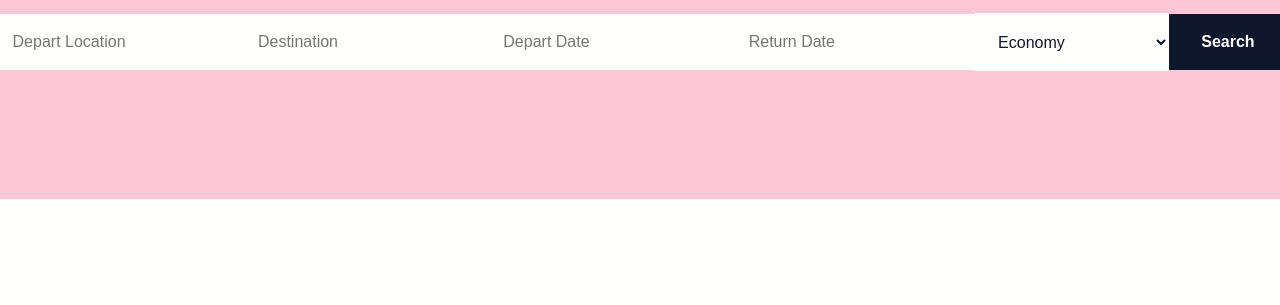
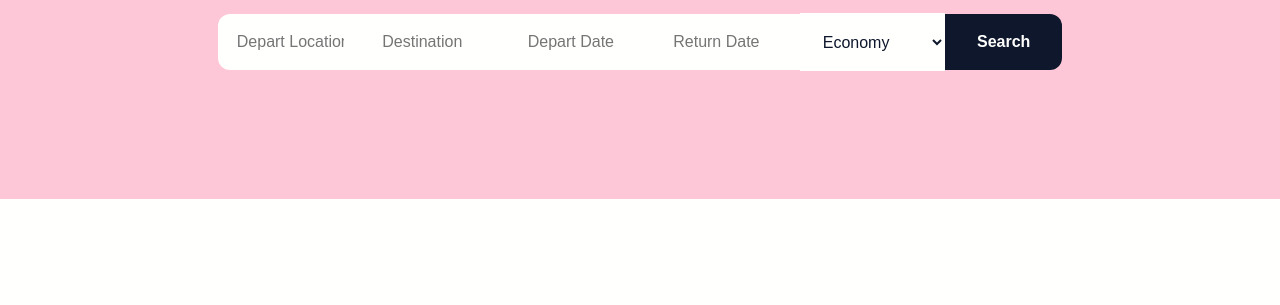
Before and after one commit to KidLeiS/G12-project-1, a plain HTML site: page flights.html in a window 1280 px wide. Shown: the part 217-522 px from the top of the page. Drawn offline with Linux system fonts and the light colour scheme; grey boxes are pictures that could not be loaded.

Commit message:
aligned all elements

```diff
--- a/assets/styles/main.css
+++ b/assets/styles/main.css
@@ -99,10 +99,11 @@ select {
   display: inline-block;
   font-size: 1rem;
   float: left;
+  width: 20%;
 }
 
 input:first-of-type {
-  border-radius: 0.2em 0 0 0.2em;
+  border-radius: 0.75em 0 0 0.75em;
 }
 
 button,
@@ -111,7 +112,7 @@ a.button {
   color: var(--light-theme-button-text);
   outline: none;
   border: none;
-  border-radius: 0 0.2em 0.2em 0;
+  border-radius: 0 0.75em 0.75em 0;
   padding: 1.2rem 2rem;
   font-size: 1rem;
   font-weight: bold;
```
